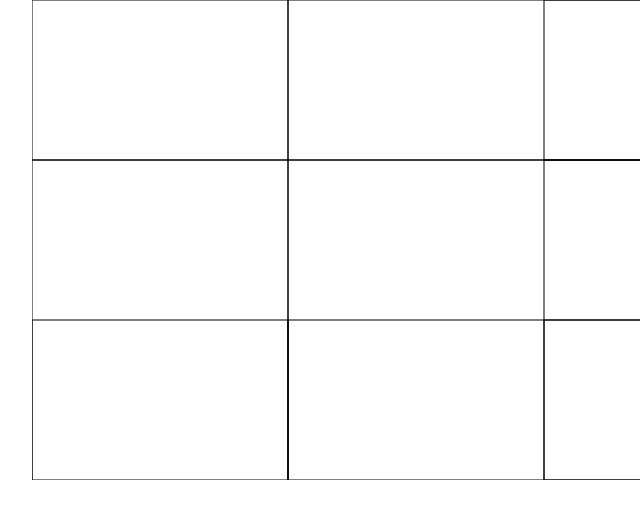
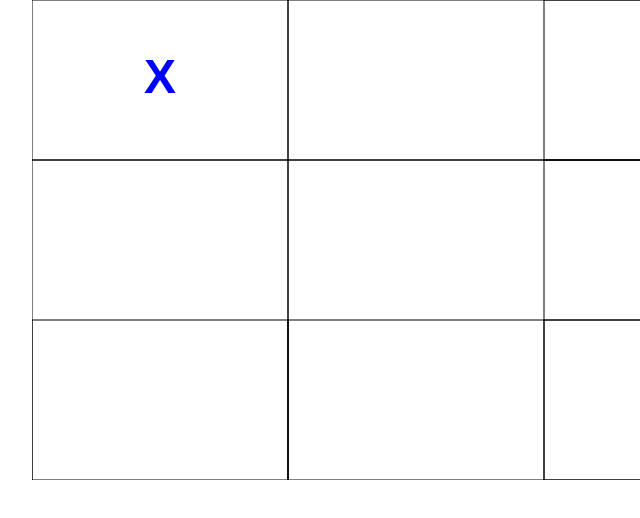
Before and after one commit to idanavin/TicTacToe, a plain HTML site: page new/index.html in a window 1280 px wide. Shown: the full height of the page, 224-864 px from the left. Drawn offline with Linux system fonts and the light colour scheme.

Commit message:
added minimax algo

```diff
--- a/new/index.html
+++ b/new/index.html
@@ -8,6 +8,8 @@
     <title>Tic Tac Toe</title>
 </head>
 <body>
+    <canvas></canvas>
     <script src="main.js"></script>
+    <script src="minimax.js"></script>
 </body>
 </html>
--- a/new/main.js
+++ b/new/main.js
@@ -1,14 +1,12 @@
 let board;
-let winner = null;
 let active;
 const players = ['X', 'O'];
 const colors = ['blue', 'red', 'green', 'pink'];
-let canv = document.createElement("canvas");
-document.body.append(canv);
+let canv = document.querySelector("canvas");
 let ctx = canv.getContext('2d');
 
 function drawBoard() {
-    canvSize = getSize(canv);
+    let canvSize = getSize(canv);
 
     for (let i = 0; i < 3; i++) {
         for (let j = 0; j < 3; j++) {
@@ -32,9 +30,9 @@ function play(mousex, mousey) {
             if (mousex > i * canvSize.w && mousex < (i * canvSize.w) + canvSize.w) {
                 if (mousey > j * canvSize.h && mousey < (j * canvSize.h) + canvSize.h) {
                     if (!board[i][j]) {
-                        board[i].splice(j, 1, players[active]);
-                        ctx.fillStyle = colors[active];
-                        ctx.fillText(players[active], (i * canvSize.w) + (canvSize.w / 2), (j * canvSize.h) + (canvSize.h / 2), canvSize.w);
+                        // board[i].splice(j, 1, players[active]);
+                        board[i][j] = players[active];
+                        drawMove(i, j);
                         played = true;
                     }
                 }
@@ -44,7 +42,14 @@ function play(mousex, mousey) {
     return played;
 }
 
+function drawMove(i, j) {
+    let canvSize = getSize(canv);
+    ctx.fillStyle = colors[active];
+    ctx.fillText(players[active], (i * canvSize.w) + (canvSize.w / 2), (j * canvSize.h) + (canvSize.h / 2), canvSize.w);
+}
+
 function checkWinner() {
+    let winner = null;
     let notAvailable = [];
     for (let i = 0; i < 3; i++) {
         //Horizontal
@@ -73,6 +78,7 @@ function checkWinner() {
     if (notAvailable.length > 8 && !winner) {
         winner = 'tie';
     }
+    return winner
 }
 
 function endGame(score) {
@@ -95,22 +101,25 @@ function endGame(score) {
     winner = null;
 }
 
-function nextTurn() {
+function nextTurn(winner) {
     if (winner) {
         endGame(winner);
     }
     else {
         active = 1 - active;
+        bestMove();
     }
 }
 
 function getMousePos(e) {
-    let mousex =  e.offsetX;
-    let mousey = e.offsetY;
-    let isPlayed = play(mousex, mousey);
-    if (isPlayed) {
-        checkWinner();
-        nextTurn();
+    if (active === 1) {
+        let mousex =  e.offsetX;
+        let mousey = e.offsetY;
+        let isPlayed = play(mousex, mousey);
+        if (isPlayed) {
+            let winner = checkWinner();
+            nextTurn(winner);
+        }
     }
 }
 
@@ -131,7 +140,8 @@ function newGame() {
     ctx.textAlign = 'center';
     ctx.textBaseline = 'middle';
     drawBoard();
-    canv.removeEventListener('click', newGame)
+    bestMove();
+    canv.removeEventListener('click', newGame);
     canv.addEventListener('click', getMousePos);
 }
 
--- /dev/null
+++ b/new/minimax.js
@@ -0,0 +1,71 @@
+// Tic Tac Toe AI with Minimax Algorithm
+// The Coding Train / Daniel Shiffman
+// https://thecodingtrain.com/CodingChallenges/154-tic-tac-toe-minimax.html
+// https://youtu.be/I64-UTORVfU
+// https://editor.p5js.org/codingtrain/sketches/0zyUhZdJD
+
+function bestMove() {
+  // AI to make its turn
+  let bestScore = -Infinity;
+  let move;
+  for (let i = 0; i < 3; i++) {
+    for (let j = 0; j < 3; j++) {
+      // Is the spot available?
+      if (board[i][j] == '') {
+        board[i][j] = players[0];
+        let score = minimax(board, 0, false);
+        board[i][j] = '';
+        if (score > bestScore) {
+          bestScore = score;
+          move = { i, j };
+        }
+      }
+    }
+  }
+  board[move.i][move.j] = players[0];
+  drawMove(move.i, move.j);
+  active = 1;
+}
+
+let scores = {
+  X: 10,
+  O: -10,
+  tie: 0
+};
+
+function minimax(board, depth, isMaximizing) {
+  let result = checkWinner();
+  if (result !== null) {
+    return scores[result];
+  }
+
+  if (isMaximizing) {
+    let bestScore = -Infinity;
+    for (let i = 0; i < 3; i++) {
+      for (let j = 0; j < 3; j++) {
+        // Is the spot available?
+        if (board[i][j] == '') {
+          board[i][j] = players[0];
+          let score = minimax(board, depth + 1, false);
+          board[i][j] = '';
+          bestScore = Math.max(score, bestScore);
+        }
+      }
+    }
+    return bestScore;
+  } else {
+    let bestScore = Infinity;
+    for (let i = 0; i < 3; i++) {
+      for (let j = 0; j < 3; j++) {
+        // Is the spot available?
+        if (board[i][j] == '') {
+          board[i][j] = players[1];
+          let score = minimax(board, depth + 1, true);
+          board[i][j] = '';
+          bestScore = Math.min(score, bestScore);
+        }
+      }
+    }
+    return bestScore;
+  }
+}
```
